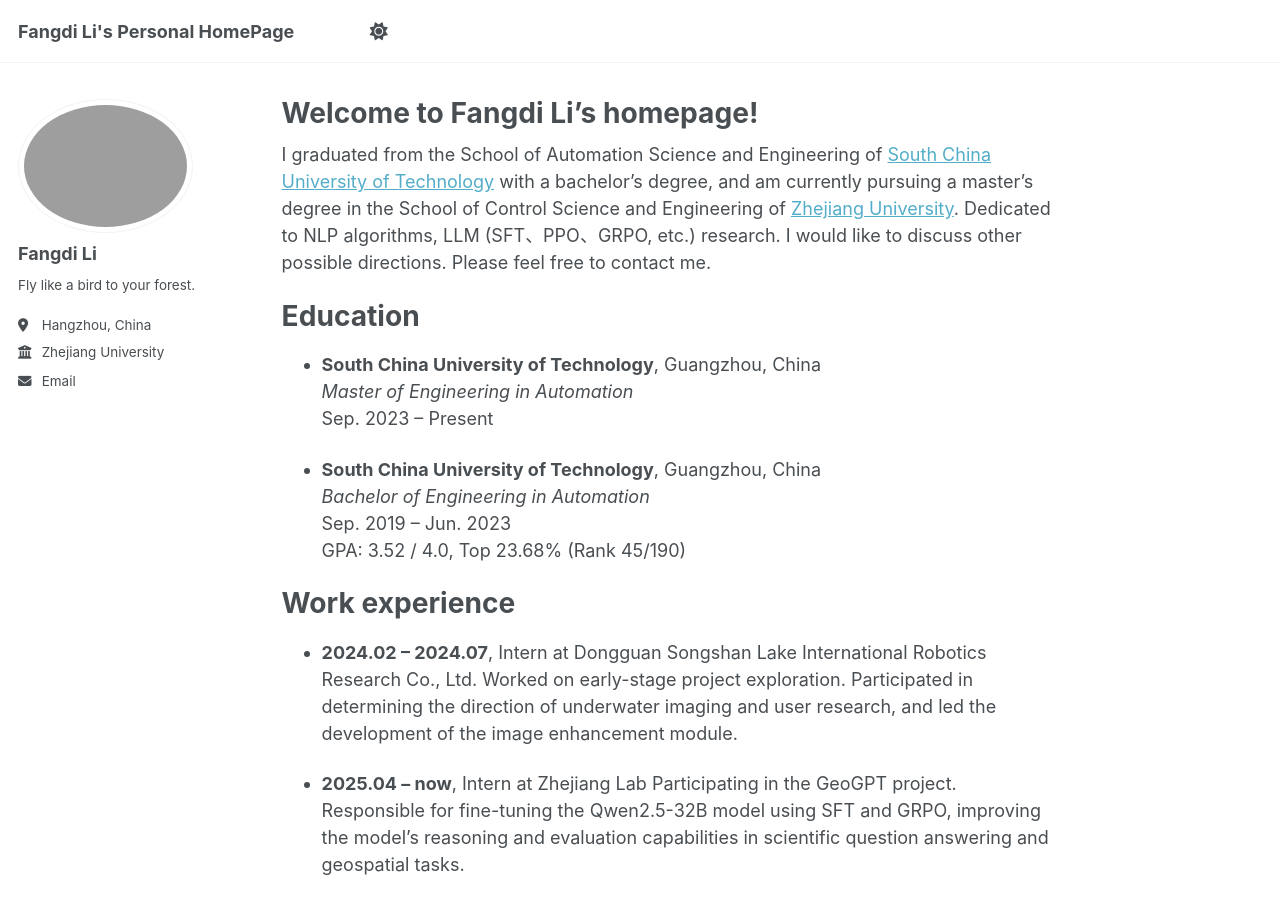
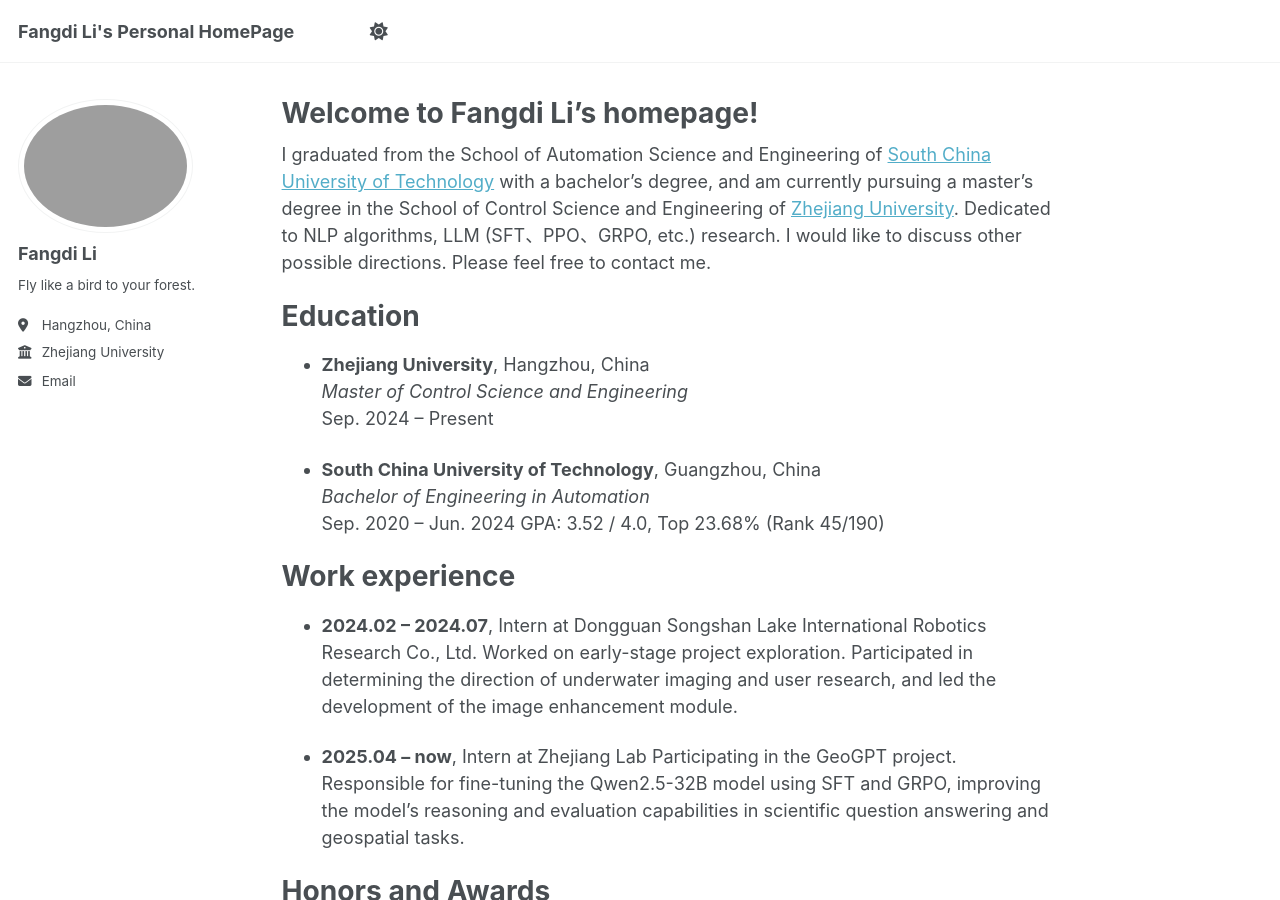
Before and after one commit to Bendywater/FdbendyLi.github.io, a Jekyll site: the page built from _pages/about.md, in a window 1280 px wide and 900 px high. Built offline with Jekyll 4.4.1, drawn with Linux system fonts in a browser that asks for light colours.

Commit message:
Update about.md

```diff
--- a/_pages/about.md
+++ b/_pages/about.md
@@ -11,13 +11,13 @@ Dedicated to NLP algorithms, LLM (SFT、PPO、GRPO, etc.) research. I would like
 
 Education
 ======
-- **South China University of Technology**, Guangzhou, China
-  *Master of Engineering in Automation*
-  Sep. 2023 – Present
+- **Zhejiang University**, Hangzhou, China
+  *Master of Control Science and Engineering*
+  Sep. 2024 – Present
 
 - **South China University of Technology**, Guangzhou, China
   *Bachelor of Engineering in Automation*
-  Sep. 2019 – Jun. 2023
+  Sep. 2020 – Jun. 2024
   GPA: 3.52 / 4.0, Top 23.68% (Rank 45/190)
 
 Work experience
```
